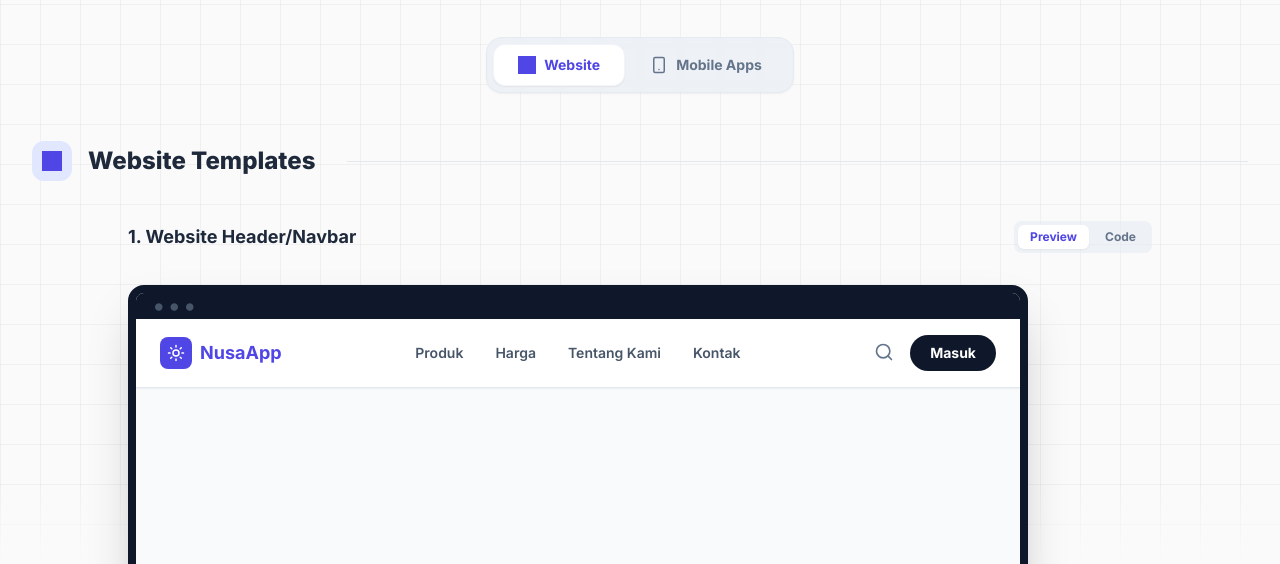
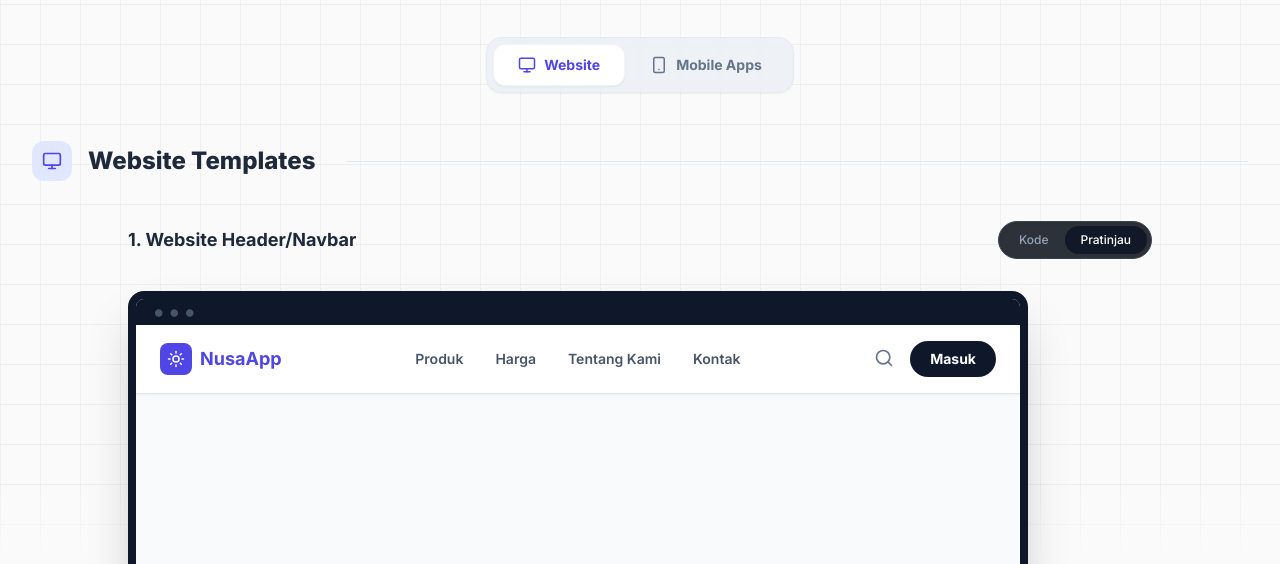
Before and after one commit to amrunamv/nusaicon, a website: page templates.html in a window 1280 px wide. Shown: the part 236-800 px from the top of the page. Drawn offline with nearby package versions, Linux system fonts and the light colour scheme.

Commit message:
style: update preview/code tab to dark theme and fix missing monitor icon

```diff
--- a/templates.html
+++ b/templates.html
@@ -145,7 +145,7 @@
         <div class="flex justify-center mb-12">
             <div class="inline-flex bg-slate-200/50 backdrop-blur-sm p-1.5 rounded-2xl border border-slate-200/60 shadow-sm">
                 <button onclick="switchTab('web')" id="btn-web" class="flex items-center gap-2 px-6 py-2.5 rounded-xl font-bold text-sm transition-all shadow-sm bg-white text-indigo-600 border border-slate-100">
-                    <i class="icon-monitor text-lg"></i> Website
+                    <svg xmlns="http://www.w3.org/2000/svg" width="18" height="18" viewBox="0 0 24 24" fill="none" stroke="currentColor" stroke-width="2" stroke-linecap="round" stroke-linejoin="round"><rect width="20" height="14" x="2" y="3" rx="2"/><line x1="8" x2="16" y1="21" y2="21"/><line x1="12" x2="12" y1="17" y2="21"/></svg> Website
                 </button>
                 <button onclick="switchTab('mobile')" id="btn-mobile" class="flex items-center gap-2 px-6 py-2.5 rounded-xl font-bold text-sm transition-all text-slate-500 hover:text-slate-700 border border-transparent">
                     <svg xmlns="http://www.w3.org/2000/svg" width="18" height="18" viewBox="0 0 24 24" fill="none" stroke="currentColor" stroke-width="2" stroke-linecap="round" stroke-linejoin="round"><rect width="14" height="20" x="5" y="2" rx="2" ry="2"/><path d="M12 18h.01"/></svg> Mobile Apps
@@ -157,7 +157,7 @@
         <div id="section-web" class="mb-20 block fade-in">
             <div class="flex items-center gap-4 mb-10">
                 <div class="w-10 h-10 rounded-xl bg-indigo-100 text-indigo-600 flex items-center justify-center">
-                    <i class="icon-monitor text-xl"></i>
+                    <svg xmlns="http://www.w3.org/2000/svg" width="20" height="20" viewBox="0 0 24 24" fill="none" stroke="currentColor" stroke-width="2" stroke-linecap="round" stroke-linejoin="round"><rect width="20" height="14" x="2" y="3" rx="2"/><line x1="8" x2="16" y1="21" y2="21"/><line x1="12" x2="12" y1="17" y2="21"/></svg>
                 </div>
                 <h2 class="text-2xl font-extrabold text-slate-800">Website Templates</h2>
                 <div class="flex-1 h-px bg-slate-200 ml-4"></div>
@@ -610,10 +610,10 @@
                 `;
 
                 const tabGroup = document.createElement('div');
-                tabGroup.className = "flex items-center gap-1 bg-slate-200/50 p-1 rounded-lg shrink-0";
+                tabGroup.className = "flex items-center bg-[#2d3139] p-1 rounded-full shrink-0 border border-[#3e434c] shadow-inner";
                 tabGroup.innerHTML = `
-                    <button onclick="toggleTemplateView('${t.id}', 'preview', this)" class="px-3 py-1 text-xs font-bold rounded-md bg-white shadow-sm text-indigo-600 transition-all">Preview</button>
-                    <button onclick="toggleTemplateView('${t.id}', 'code', this)" class="px-3 py-1 text-xs font-bold rounded-md text-slate-500 hover:text-slate-700 transition-all">Code</button>
+                    <button onclick="toggleTemplateView('${t.id}', 'code', this)" class="px-4 py-1.5 text-xs font-medium rounded-full text-slate-400 hover:text-slate-200 transition-all">Kode</button>
+                    <button onclick="toggleTemplateView('${t.id}', 'preview', this)" class="px-4 py-1.5 text-xs font-medium rounded-full bg-[#111827] shadow-sm text-white transition-all">Pratinjau</button>
                 `;
 
                 const headerWrapper = document.createElement('div');
@@ -637,9 +637,9 @@
 
             const tabs = btn.parentElement.querySelectorAll('button');
             tabs.forEach(b => {
-                b.className = "px-3 py-1 text-xs font-bold rounded-md text-slate-500 hover:text-slate-700 transition-all";
+                b.className = "px-4 py-1.5 text-xs font-medium rounded-full text-slate-400 hover:text-slate-200 transition-all";
             });
-            btn.className = "px-3 py-1 text-xs font-bold rounded-md bg-white shadow-sm text-indigo-600 transition-all";
+            btn.className = "px-4 py-1.5 text-xs font-medium rounded-full bg-[#111827] shadow-sm text-white transition-all";
 
             if (view === 'preview') {
                 mockup.classList.remove('hidden');
```
